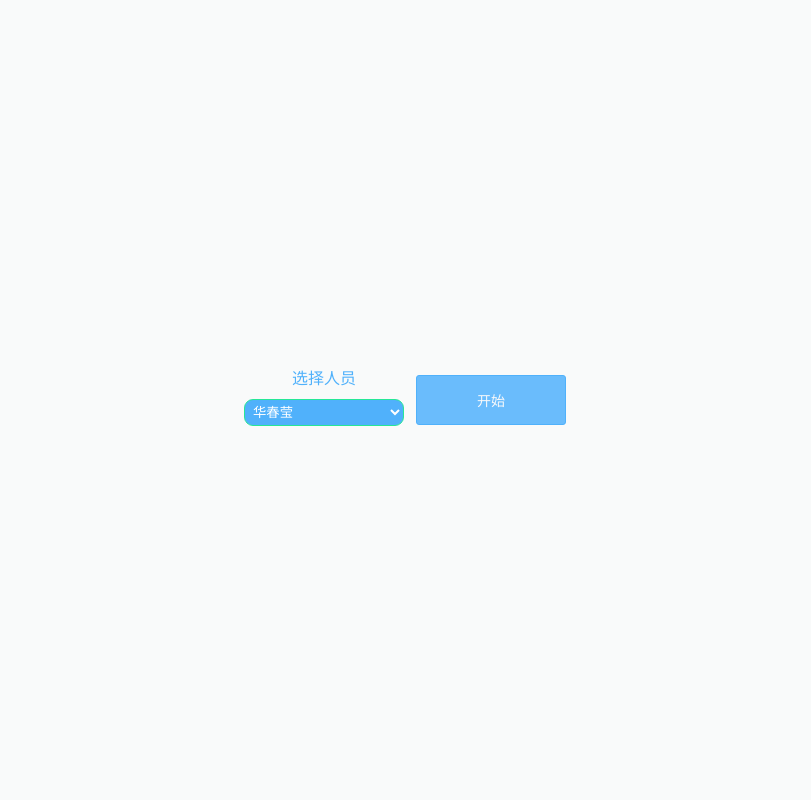
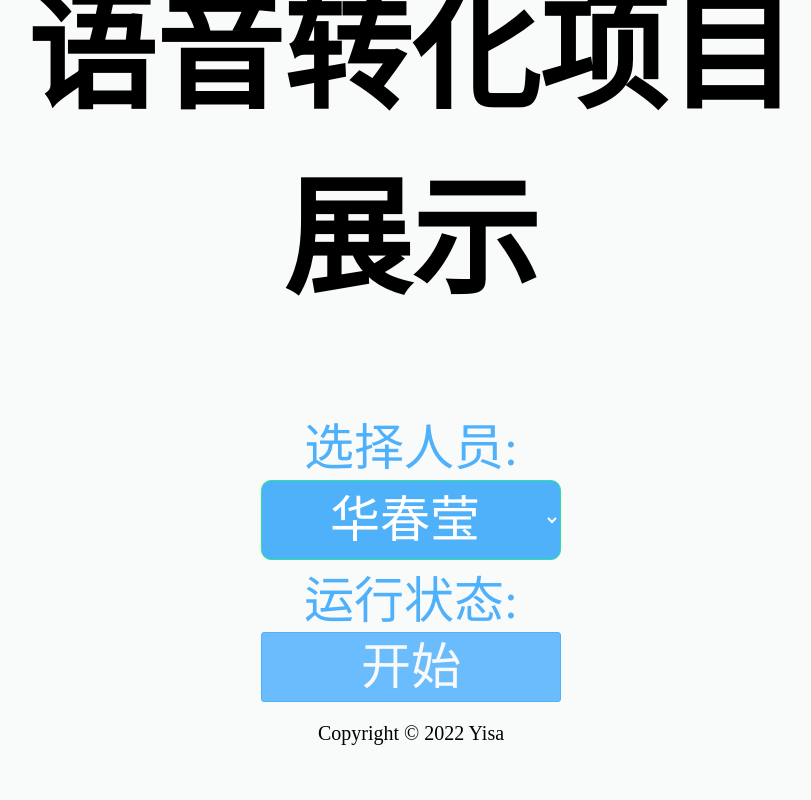
Before and after one commit to thsno02/voice-conversion, a Flask app: page / in a window 1280 px wide. Shown: the whole page, without its empty margins (229-1040 px from the left). Run offline with Flask 2, Linux system fonts and the light colour scheme; parts of the project's set-up code (start-up, migrations or seed data) failed here and were passed over; some libraries are stand-ins or nearby versions.

Commit message:
improve user experience

```diff
--- a/templates/play.html
+++ b/templates/play.html
@@ -4,6 +4,17 @@
 <head>
     <meta charset="utf-8" />
     <style type="text/css">
+
+        .container {
+            text-align: center;
+            padding-top: 70px;
+        }
+        .head1, .button {
+            display: inline-block;
+            vertical-align: middle;
+        }
+
+
         .greenbtn {
             border: 1px solid #50b1fb;
             background-color: #6abcfc;
@@ -25,10 +36,10 @@
         button {
             margin: 0 12px;
             display: inline-block;
-            width: 150px;
-            height: 50px;
+            width: 300px;
+            height: 70px;
             line-height: 50px;
-            font-size: 14px;
+            font-size: 50px;
             border-radius: 3px;
             color: rgb(249, 249, 250);
             text-align: center;
@@ -42,7 +53,7 @@
             align-items: center;
             justify-content: center;
             margin: 0 auto;
-            height: 100vh;
+            height: 70vh;
             background-color: #f9fafa;
         }
 
@@ -62,24 +73,35 @@
         }
 
         select {
-            margin-bottom: 10px;
-            margin-top: 10px;
+            font-size: 50px;
+            margin-bottom: 0px;
+            margin-top: 0px;
             font-family: cursive, sans-serif;
             outline: 0;
             background: #50b1fb;
             color: #fff;
             border: 1px solid rgb(39, 231, 151);
-            padding: 4px;
-            border-radius: 9px;
-            width: 160px;
+            padding: 0px;
+            border-radius: 10px;
+            width: 300px;
+            height: 80px;
+            text-align: center;
         }
+
     </style>
+    <title>YISA</title>
+
 </head>
 
+
 <body>
+<div class="container">
 
+    <h1 class="head1">语音转化项目<br>展示</h1>
+
+    <div class='select'>
     <form id="formID">
-        <label style="color:#50b1fb; font-weight: 500;"  for="lang">选择人员</label>
+        <label style="color:#50b1fb; font-weight: 500;font-size: 50px;"  for="lang">选择人员:</label>
         <select name="speaker" id="speakerID">
             <option value="1">华春莹</option>
             <option value="6">石柱国</option>
@@ -87,9 +109,18 @@
         </select>
         <!-- <input type="submit" value="Submit" />  -->
     </form>
+    </div>
 
+
+    <div class='button'>
+    <label style="color:#50b1fb; font-weight: 500;font-size: 50px;"  for="lang">运行状态:</label>
     <button class="greenbtn" id="play" onclick="state_switch()" style="display:block;margin:0,auto;">开始</button>
+    </div>
 
+
+    <p style="font-size: 20px;" >Copyright © 2022 Yisa</p>
+
+</div>
 </body>
 
 <script src="http://code.jquery.com/jquery-1.10.1.min.js"></script>
@@ -170,6 +201,10 @@
             http_get("stop");
         }
     }
+
+    let fontSize = $("html").css("font-size"); //此fontsize有单位px，所以下方使用截取。
+    $("html").css("font-size",Number(fontSize.substr(0,fontSize.length-2))*4 + "px");//放大1.2倍
+
 </script>
 
 </html>
```
